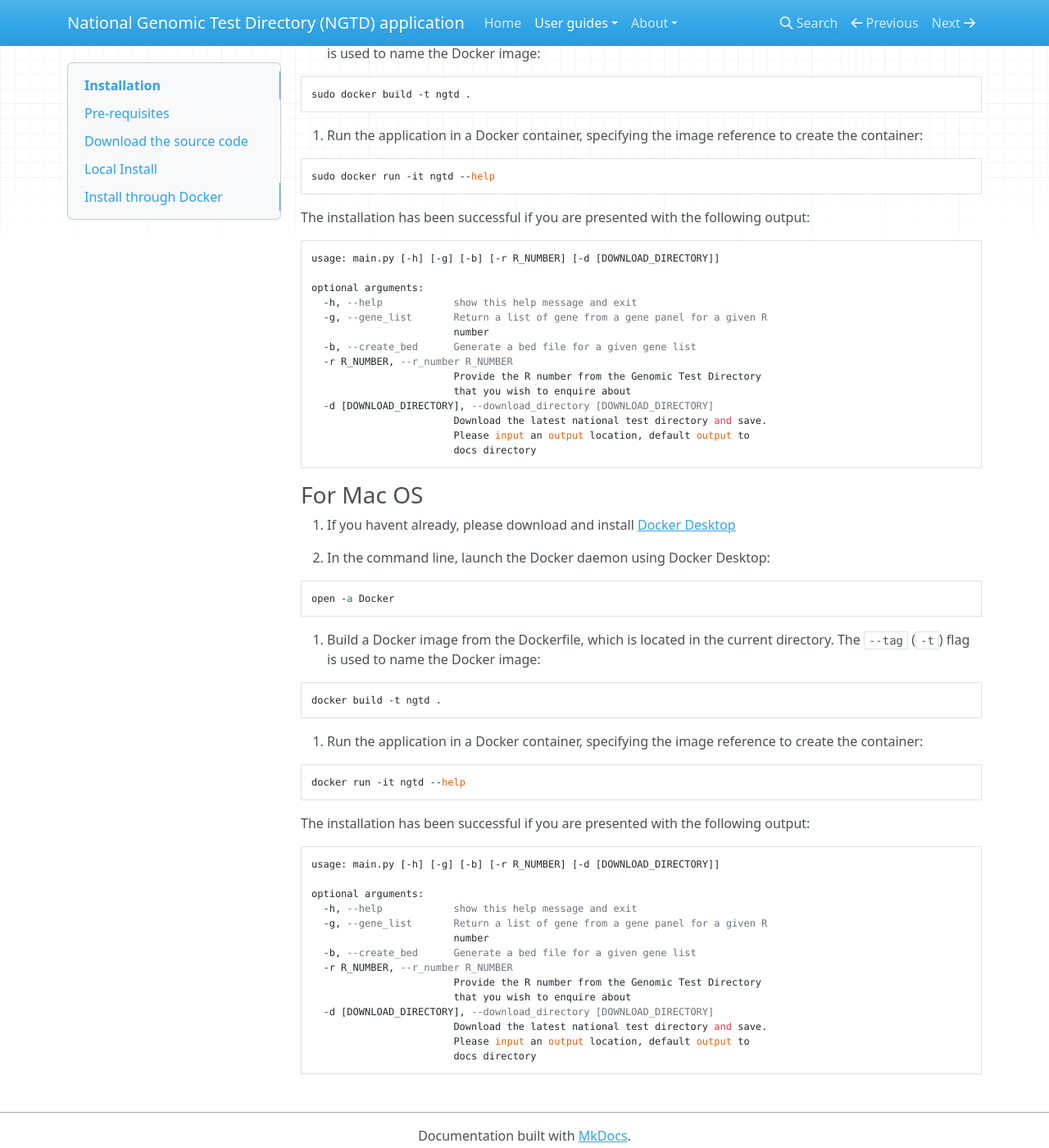
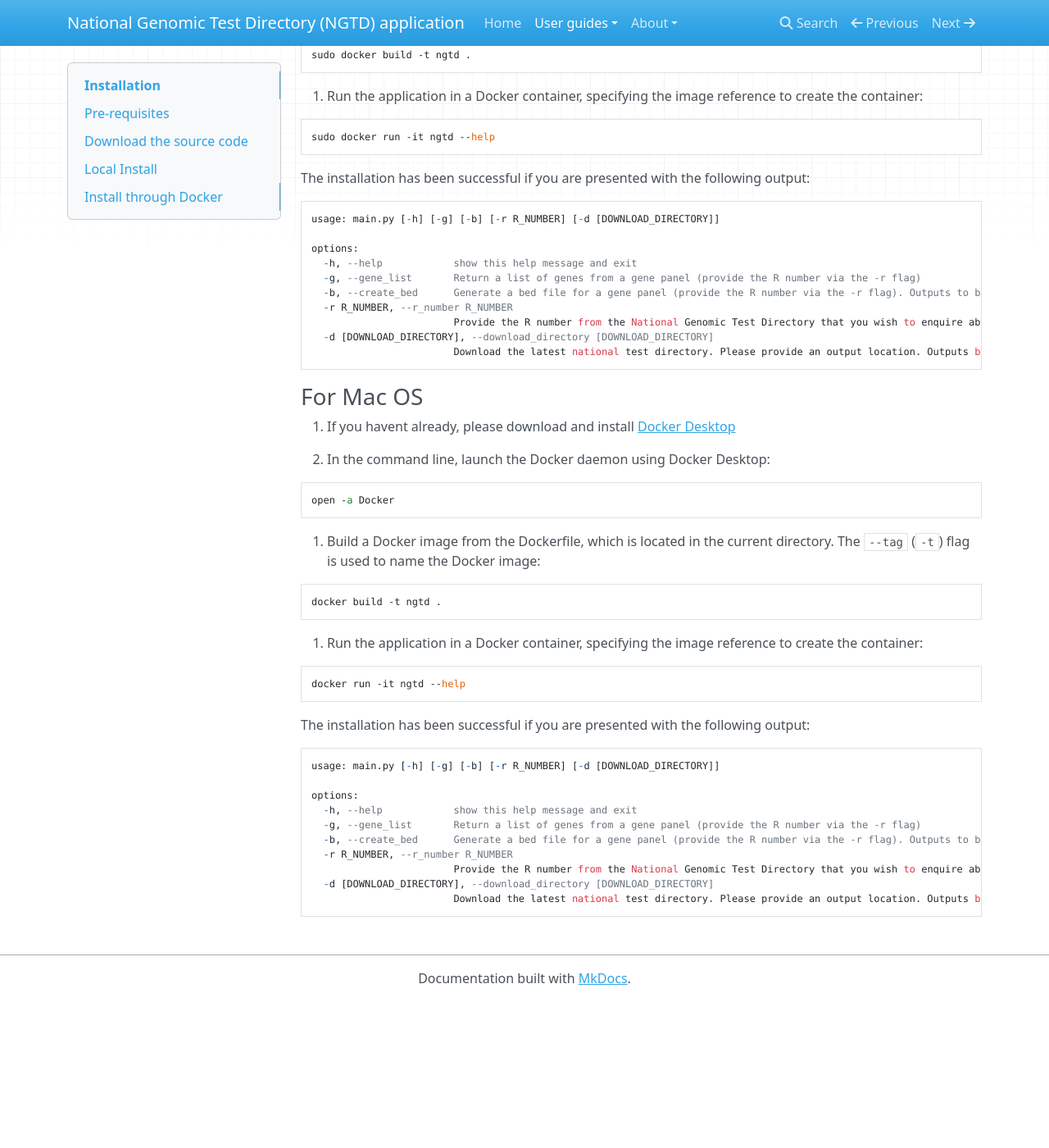
Before and after one commit to STP-Software-Engineers-2022/NGTD_App, an MkDocs documentation site: the page built from docs/INSTALL.md, in a window 1280 px wide and 1400 px high, scrolled down 1891 px. Shown: the whole window at 82% size. Built offline with MkDocs 1.6.1, drawn with Linux system fonts in a browser that asks for light colours; nearby versions of some CDN libraries; after the commit the page ends 3112 px from its top, so only the background shows below that; some of the changed text lies outside the part shown.

Commit message:
Changes made as per code review.

````diff
--- a/docs/INSTALL.md
+++ b/docs/INSTALL.md
@@ -54,18 +54,14 @@
 ```
 usage: main.py [-h] [-g] [-b] [-r R_NUMBER] [-d [DOWNLOAD_DIRECTORY]]
 
-optional arguments:
+options:
   -h, --help            show this help message and exit
-  -g, --gene_list       Return a list of gene from a gene panel for a given R
-                        number
-  -b, --create_bed      Generate a bed file for a given gene list
+  -g, --gene_list       Return a list of genes from a gene panel (provide the R number via the -r flag)
+  -b, --create_bed      Generate a bed file for a gene panel (provide the R number via the -r flag). Outputs to bed_repository/
   -r R_NUMBER, --r_number R_NUMBER
-                        Provide the R number from the Genomic Test Directory
-                        that you wish to enquire about
+                        Provide the R number from the National Genomic Test Directory that you wish to enquire about
   -d [DOWNLOAD_DIRECTORY], --download_directory [DOWNLOAD_DIRECTORY]
-                        Download the latest national test directory and save.
-                        Please input an output location, default output to
-                        docs directory
+                        Download the latest national test directory. Please provide an output location. Outputs by default to the docs/ directory
 ```
 If there are any issues with the pyproject.toml installation, the appropriate dependencies can be added via:
 ```
@@ -89,18 +85,14 @@
 ```
 usage: main.py [-h] [-g] [-b] [-r R_NUMBER] [-d [DOWNLOAD_DIRECTORY]]
 
-optional arguments:
+options:
   -h, --help            show this help message and exit
-  -g, --gene_list       Return a list of gene from a gene panel for a given R
-                        number
-  -b, --create_bed      Generate a bed file for a given gene list
+  -g, --gene_list       Return a list of genes from a gene panel (provide the R number via the -r flag)
+  -b, --create_bed      Generate a bed file for a gene panel (provide the R number via the -r flag). Outputs to bed_repository/
   -r R_NUMBER, --r_number R_NUMBER
-                        Provide the R number from the Genomic Test Directory
-                        that you wish to enquire about
+                        Provide the R number from the National Genomic Test Directory that you wish to enquire about
   -d [DOWNLOAD_DIRECTORY], --download_directory [DOWNLOAD_DIRECTORY]
-                        Download the latest national test directory and save.
-                        Please input an output location, default output to
-                        docs directory
+                        Download the latest national test directory. Please provide an output location. Outputs by default to the docs/ directory
 ```
 
 ### For Mac OS
@@ -124,16 +116,12 @@
 ```
 usage: main.py [-h] [-g] [-b] [-r R_NUMBER] [-d [DOWNLOAD_DIRECTORY]]
 
-optional arguments:
+options:
   -h, --help            show this help message and exit
-  -g, --gene_list       Return a list of gene from a gene panel for a given R
-                        number
-  -b, --create_bed      Generate a bed file for a given gene list
+  -g, --gene_list       Return a list of genes from a gene panel (provide the R number via the -r flag)
+  -b, --create_bed      Generate a bed file for a gene panel (provide the R number via the -r flag). Outputs to bed_repository/
   -r R_NUMBER, --r_number R_NUMBER
-                        Provide the R number from the Genomic Test Directory
-                        that you wish to enquire about
+                        Provide the R number from the National Genomic Test Directory that you wish to enquire about
   -d [DOWNLOAD_DIRECTORY], --download_directory [DOWNLOAD_DIRECTORY]
-                        Download the latest national test directory and save.
-                        Please input an output location, default output to
-                        docs directory
+                        Download the latest national test directory. Please provide an output location. Outputs by default to the docs/ directory
 ```
````
Also changed, not shown: other parts of docs/INSTALL.md (+1 -1 lines), docs/MANUAL.md (+8 -7 lines).
